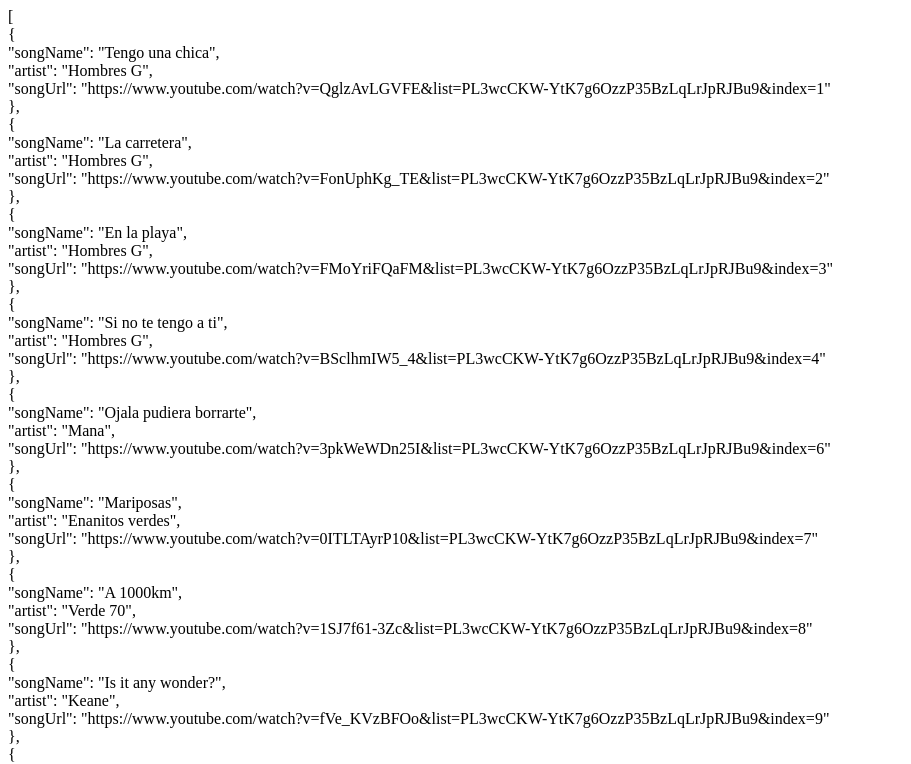
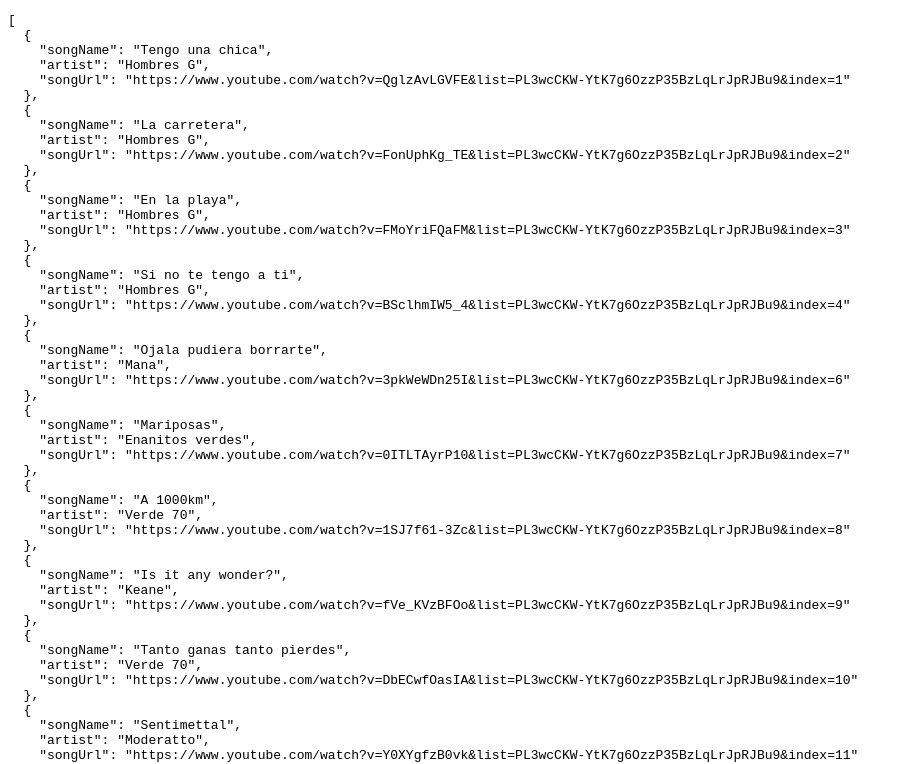
Before and after one commit to dylanzurita/cse121b, a plain HTML site: page song.html in a window 1280 px wide. Shown: the top 764 px of the page, without its empty margins (0-911 px from the left). Drawn offline with Linux system fonts and the light colour scheme.

Commit message:
song-json file

```diff
--- a/song.html
+++ b/song.html
@@ -1,122 +1,10 @@
 <!DOCTYPE html>
-<html lang="en">
+<html>
 <head>
-    <meta charset="UTF-8">
-    <meta http-equiv="X-UA-Compatible" content="IE=edge">
-    <meta name="viewport" content="width=device-width, initial-scale=1.0">
-    <title>Document</title>
 </head>
 <body>
-    <div id="json-container"></div>
-    <script>
+    <pre id="json-container"></pre>
 
-        const jsonData =
-        [
-
-            {
-              "songName": "Tengo una chica",
-              "artist" : "Hombres G",
-              "songUrl":"https://www.youtube.com/watch?v=QglzAvLGVFE&list=PL3wcCKW-YtK7g6OzzP35BzLqLrJpRJBu9&index=1"
-            },
-            {
-              "songName": "La carretera",
-              "artist" : "Hombres G",
-              "songUrl": "https://www.youtube.com/watch?v=FonUphKg_TE&list=PL3wcCKW-YtK7g6OzzP35BzLqLrJpRJBu9&index=2"
-            },
-            {
-              "songName": "En la playa",
-              "artist" : "Hombres G",
-              "songUrl": "https://www.youtube.com/watch?v=FMoYriFQaFM&list=PL3wcCKW-YtK7g6OzzP35BzLqLrJpRJBu9&index=3"
-            },
-            {
-              "songName": "Si no te tengo a ti",
-              "artist" : "Hombres G",
-              "songUrl": "https://www.youtube.com/watch?v=BSclhmIW5_4&list=PL3wcCKW-YtK7g6OzzP35BzLqLrJpRJBu9&index=4"
-            },
-            {
-              "songName": "Ojala pudiera borrarte",
-              "artist" : "Mana",
-              "songUrl": "https://www.youtube.com/watch?v=3pkWeWDn25I&list=PL3wcCKW-YtK7g6OzzP35BzLqLrJpRJBu9&index=6"
-            },
-            {
-              "songName": "Mariposas",
-              "artist" : "Enanitos verdes",
-              "songUrl": "https://www.youtube.com/watch?v=0ITLTAyrP10&list=PL3wcCKW-YtK7g6OzzP35BzLqLrJpRJBu9&index=7"
-            },
-            {
-              "songName": "A 1000km",
-              "artist" : "Verde 70",
-              "songUrl": "https://www.youtube.com/watch?v=1SJ7f61-3Zc&list=PL3wcCKW-YtK7g6OzzP35BzLqLrJpRJBu9&index=8"
-            },
-            {
-                "songName": "Is it any wonder?",
-                "artist" : "Keane",
-              "songUrl": "https://www.youtube.com/watch?v=fVe_KVzBFOo&list=PL3wcCKW-YtK7g6OzzP35BzLqLrJpRJBu9&index=9"
-            },
-            {
-              "songName": "Tanto ganas tanto pierdes",
-              "artist" : "Verde 70",
-              "songUrl": "https://www.youtube.com/watch?v=DbECwfOasIA&list=PL3wcCKW-YtK7g6OzzP35BzLqLrJpRJBu9&index=10"
-            },
-            {
-              "songName": "Sentimettal",
-              "artist" : "Moderatto",
-              "songUrl": "https://www.youtube.com/watch?v=Y0XYgfzB0vk&list=PL3wcCKW-YtK7g6OzzP35BzLqLrJpRJBu9&index=11"
-            },
-            {
-              "songName": "La bomba loca",
-              "artist" : "Gustavo Cordera",
-              "songUrl": "https://www.youtube.com/watch?v=LO8PxWiHwJ4&list=PL3wcCKW-YtK7g6OzzP35BzLqLrJpRJBu9&index=12"
-            },
-            {
-              "songName": "Ni para ti ni para nadie",
-              "artist" : "Verde 70",
-              "songUrl": "https://www.youtube.com/watch?v=E_wimkCpXus&list=PL3wcCKW-YtK7g6OzzP35BzLqLrJpRJBu9&index=13"
-            },
-            {
-              "songName": "Óleo de mujer con sombrero",
-              "artist" : "Silvio Rodriguez",
-              "songUrl": "https://www.youtube.com/watch?v=ZQwp-qmbwaE&list=PL3wcCKW-YtK7g6OzzP35BzLqLrJpRJBu9&index=14"
-            },
-            {
-              "songName": "Que sí",
-              "artist" : "Mon Laferte",
-              "songUrl": "https://www.youtube.com/watch?v=GwLRtdSqbTM&list=PL3wcCKW-YtK7g6OzzP35BzLqLrJpRJBu9&index=15"
-            },
-            {
-              "songName": "La chica del gorro azul",
-              "artist" : "La oreja de Van gogh",
-              "songUrl": "https://www.youtube.com/watch?v=gN7yr5XjB24&list=PL3wcCKW-YtK7g6OzzP35BzLqLrJpRJBu9&index=18"
-            },
-            {
-              "songName": "Todos tenemos un amor",
-              "artist" : "La Mosca Tse Tse",
-              "songUrl": "https://www.youtube.com/watch?v=SR1VHK7uDYE&list=PL3wcCKW-YtK7g6OzzP35BzLqLrJpRJBu9&index=19"
-            },
-            {
-              "songName": "No puedo estar sin ti",
-              "artist" : "Verde 70",
-              "songUrl": "https://www.youtube.com/watch?v=x9nABYO51wk&list=PL3wcCKW-YtK7g6OzzP35BzLqLrJpRJBu9&index=20"
-            },
-            {
-              "songName": "Mojada",
-              "artist" : "Vilma Palma",
-              "songUrl": "https://www.youtube.com/watch?v=9oojjEu14fY&list=PL3wcCKW-YtK7g6OzzP35BzLqLrJpRJBu9&index=21"
-            },
-            {
-              "songName": "Quien fuera",
-              "artist" : "Silvio Rodriguez",
-              "songUrl": "https://www.youtube.com/watch?v=hUwDnWkVMwU&list=PL3wcCKW-YtK7g6OzzP35BzLqLrJpRJBu9&index=23"
-            },
-            {
-              "songName": "Armistice",
-              "artist" : "Phoenix",
-              "songUrl": "https://www.youtube.com/watch?v=AabRFS8t1BI&list=PL3wcCKW-YtK7g6OzzP35BzLqLrJpRJBu9&index=17"
-            }
-        ];
-        const jsonContainer = document.getElementById('json-container');
-        jsonContainer.innerText = JSON.stringify(jsonData, null, 2);
-    </script>
-
+    <script src="song.js"></script>
 </body>
 </html>
--- /dev/null
+++ b/song.js
@@ -0,0 +1,113 @@
+document.addEventListener("DOMContentLoaded", function () {
+    const jsonContainer = document.getElementById("json-container");
+
+    // Datos JSON
+    const data = [
+        {
+            "songName": "Tengo una chica",
+            "artist": "Hombres G",
+            "songUrl": "https://www.youtube.com/watch?v=QglzAvLGVFE&list=PL3wcCKW-YtK7g6OzzP35BzLqLrJpRJBu9&index=1"
+        },
+        {
+            "songName": "La carretera",
+            "artist": "Hombres G",
+            "songUrl": "https://www.youtube.com/watch?v=FonUphKg_TE&list=PL3wcCKW-YtK7g6OzzP35BzLqLrJpRJBu9&index=2"
+        },
+        {
+            "songName": "En la playa",
+            "artist" : "Hombres G",
+            "songUrl": "https://www.youtube.com/watch?v=FMoYriFQaFM&list=PL3wcCKW-YtK7g6OzzP35BzLqLrJpRJBu9&index=3"
+        },
+        {
+          "songName": "Si no te tengo a ti",
+          "artist" : "Hombres G",
+          "songUrl": "https://www.youtube.com/watch?v=BSclhmIW5_4&list=PL3wcCKW-YtK7g6OzzP35BzLqLrJpRJBu9&index=4"
+        },
+        {
+          "songName": "Ojala pudiera borrarte",
+          "artist" : "Mana",
+          "songUrl": "https://www.youtube.com/watch?v=3pkWeWDn25I&list=PL3wcCKW-YtK7g6OzzP35BzLqLrJpRJBu9&index=6"
+        },
+        {
+          "songName": "Mariposas",
+          "artist" : "Enanitos verdes",
+          "songUrl": "https://www.youtube.com/watch?v=0ITLTAyrP10&list=PL3wcCKW-YtK7g6OzzP35BzLqLrJpRJBu9&index=7"
+        },
+        {
+          "songName": "A 1000km",
+          "artist" : "Verde 70",
+          "songUrl": "https://www.youtube.com/watch?v=1SJ7f61-3Zc&list=PL3wcCKW-YtK7g6OzzP35BzLqLrJpRJBu9&index=8"
+        },
+        {
+            "songName": "Is it any wonder?",
+            "artist" : "Keane",
+          "songUrl": "https://www.youtube.com/watch?v=fVe_KVzBFOo&list=PL3wcCKW-YtK7g6OzzP35BzLqLrJpRJBu9&index=9"
+        },
+        {
+          "songName": "Tanto ganas tanto pierdes",
+          "artist" : "Verde 70",
+          "songUrl": "https://www.youtube.com/watch?v=DbECwfOasIA&list=PL3wcCKW-YtK7g6OzzP35BzLqLrJpRJBu9&index=10"
+        },
+        {
+          "songName": "Sentimettal",
+          "artist" : "Moderatto",
+          "songUrl": "https://www.youtube.com/watch?v=Y0XYgfzB0vk&list=PL3wcCKW-YtK7g6OzzP35BzLqLrJpRJBu9&index=11"
+        },
+        {
+          "songName": "La bomba loca",
+          "artist" : "Gustavo Cordera",
+          "songUrl": "https://www.youtube.com/watch?v=LO8PxWiHwJ4&list=PL3wcCKW-YtK7g6OzzP35BzLqLrJpRJBu9&index=12"
+        },
+        {
+          "songName": "Ni para ti ni para nadie",
+          "artist" : "Verde 70",
+          "songUrl": "https://www.youtube.com/watch?v=E_wimkCpXus&list=PL3wcCKW-YtK7g6OzzP35BzLqLrJpRJBu9&index=13"
+        },
+        {
+          "songName": "Óleo de mujer con sombrero",
+          "artist" : "Silvio Rodriguez",
+          "songUrl": "https://www.youtube.com/watch?v=ZQwp-qmbwaE&list=PL3wcCKW-YtK7g6OzzP35BzLqLrJpRJBu9&index=14"
+        },
+        {
+          "songName": "Que sí",
+          "artist" : "Mon Laferte",
+          "songUrl": "https://www.youtube.com/watch?v=GwLRtdSqbTM&list=PL3wcCKW-YtK7g6OzzP35BzLqLrJpRJBu9&index=15"
+        },
+        {
+          "songName": "La chica del gorro azul",
+          "artist" : "La oreja de Van gogh",
+          "songUrl": "https://www.youtube.com/watch?v=gN7yr5XjB24&list=PL3wcCKW-YtK7g6OzzP35BzLqLrJpRJBu9&index=18"
+        },
+        {
+          "songName": "Todos tenemos un amor",
+          "artist" : "La Mosca Tse Tse",
+          "songUrl": "https://www.youtube.com/watch?v=SR1VHK7uDYE&list=PL3wcCKW-YtK7g6OzzP35BzLqLrJpRJBu9&index=19"
+        },
+        {
+          "songName": "No puedo estar sin ti",
+          "artist" : "Verde 70",
+          "songUrl": "https://www.youtube.com/watch?v=x9nABYO51wk&list=PL3wcCKW-YtK7g6OzzP35BzLqLrJpRJBu9&index=20"
+        },
+        {
+          "songName": "Mojada",
+          "artist" : "Vilma Palma",
+          "songUrl": "https://www.youtube.com/watch?v=9oojjEu14fY&list=PL3wcCKW-YtK7g6OzzP35BzLqLrJpRJBu9&index=21"
+        },
+        {
+          "songName": "Quien fuera",
+          "artist" : "Silvio Rodriguez",
+          "songUrl": "https://www.youtube.com/watch?v=hUwDnWkVMwU&list=PL3wcCKW-YtK7g6OzzP35BzLqLrJpRJBu9&index=23"
+        },
+        {
+          "songName": "Armistice",
+          "artist" : "Phoenix",
+          "songUrl": "https://www.youtube.com/watch?v=AabRFS8t1BI&list=PL3wcCKW-YtK7g6OzzP35BzLqLrJpRJBu9&index=17"
+        }
+    ];
+
+    // Formatear los datos JSON en una cadena legible
+    const formattedJSON = JSON.stringify(data, null, 2);
+
+    // Mostrar el JSON formateado en la página
+    jsonContainer.textContent = formattedJSON;
+});
```
Also changed, not shown: song-comment.js (+17 -4 lines), 1 other file.
